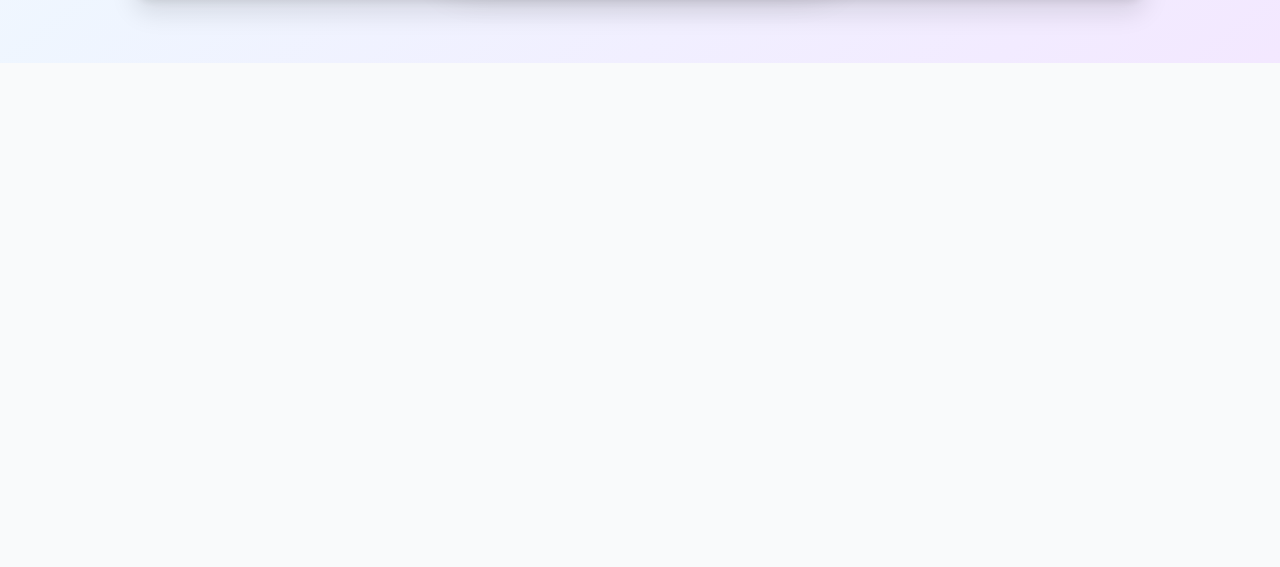
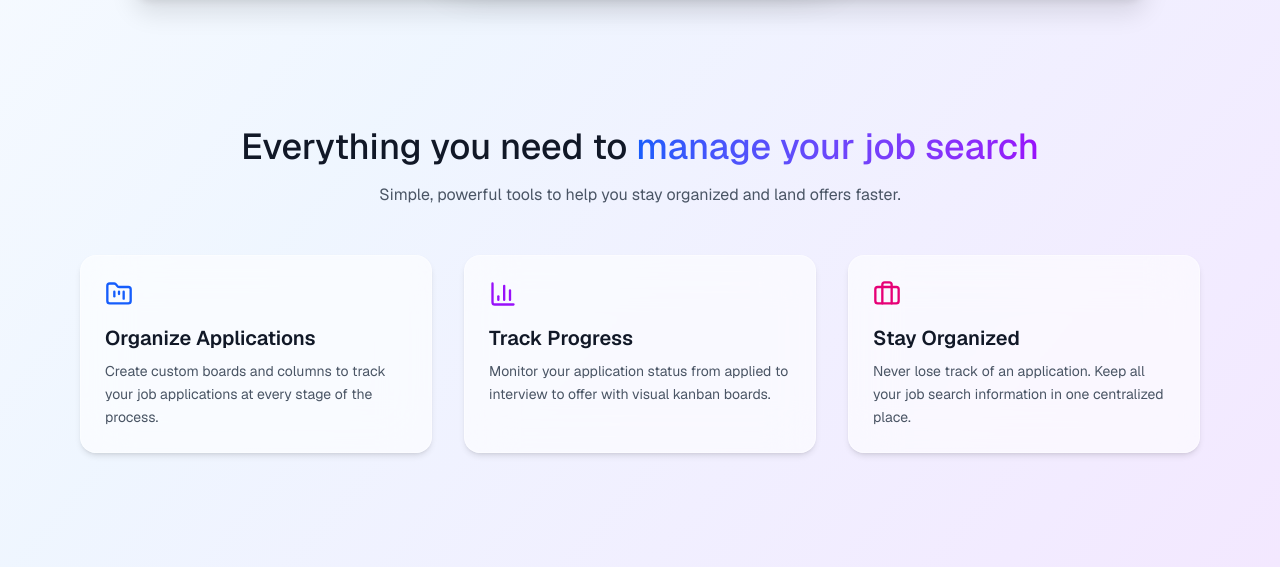
Before and after one commit to SuryaDeepikaPadala/nextjs-job-tracker, a Next.js app: page / in a window 1280 px wide. Shown: the part 1020-1587 px from the top of the page. Before the commit the page ends 1083 px from the top, so only its background shows below. Built offline with nearby package versions, Linux system fonts and the light colour scheme.

Commit message:
feat(ui): add FeatureTabs section with modern styling

```diff
--- /dev/null
+++ b/app/components/FeatureTabs.tsx
@@ -0,0 +1,65 @@
+import { Briefcase, BarChart3, FolderKanban } from "lucide-react"
+
+const FeatureTabs = () => {
+  const tabs = [
+    {
+      title: "Organize Applications",
+      theory:
+        "Create custom boards and columns to track your job applications at every stage of the process.",
+      icon: <FolderKanban className="text-blue-600" size={28} />,
+    },
+    {
+      title: "Track Progress",
+      theory:
+        "Monitor your application status from applied to interview to offer with visual kanban boards.",
+      icon: <BarChart3 className="text-purple-600" size={28} />,
+    },
+    {
+      title: "Stay Organized",
+      theory:
+        "Never lose track of an application. Keep all your job search information in one centralized place.",
+      icon: <Briefcase className="text-pink-600" size={28} />,
+    },
+  ]
+
+  return (
+    <section className="w-full max-w-6xl mx-auto px-4 py-16">
+
+      {/* Heading */}
+      <div className="text-center mb-12 space-y-4">
+        <h2 className="text-3xl md:text-4xl font-medium">
+          Everything you need to{" "}
+          <span className="bg-linear-to-r from-blue-600 to-purple-600 bg-clip-text text-transparent">
+            manage your job search
+          </span>
+        </h2>
+
+        <p className="text-gray-600 max-w-xl mx-auto">
+          Simple, powerful tools to help you stay organized and land offers faster.
+        </p>
+      </div>
+
+      {/* Cards */}
+      <div className="grid md:grid-cols-3 gap-8">
+        {tabs.map((tab) => (
+          <div
+            key={tab.title}
+            className="group bg-white/60 backdrop-blur-xl border border-white/40 p-6 rounded-2xl shadow-md hover:shadow-xl transition-all hover:-translate-y-2"
+          >
+            <div className="mb-4">{tab.icon}</div>
+
+            <h3 className="text-xl font-semibold mb-2 group-hover:text-blue-500 transition  ">
+              {tab.title}
+            </h3>
+
+            <p className="text-gray-600 text-sm leading-relaxed">
+              {tab.theory}
+            </p>
+          </div>
+        ))}
+      </div>
+    </section>
+  )
+}
+
+export default FeatureTabs
--- a/app/page.tsx
+++ b/app/page.tsx
@@ -1,6 +1,7 @@
 import { MoveRightIcon } from "lucide-react"
 import Link from "next/link"
 import ImageSwitch from "./components/ImageSwitching"
+import FeatureTabs from "./components/FeatureTabs"
 
 const Home = () => {
   return (
@@ -8,7 +9,7 @@ const Home = () => {
 
       {/* Hero */}
       <main className="max-w-3xl text-center space-y-8">
-        <h2 className="text-5xl md:text-6xl font-bold leading-tight tracking-tight bg-linear-to-r from-blue-600 to-purple-600 bg-clip-text text-transparent">
+        <h2 className="text-5xl md:text-6xl font-medium leading-tight tracking-tight bg-linear-to-r from-blue-600 to-purple-600 bg-clip-text text-transparent">
           Track Your Job Applications Smarter
         </h2>
 
@@ -32,9 +33,13 @@ const Home = () => {
         </p>
       </main>
 
-      {/* Feature Section */}
+      {/* Image Section */}
       <section className="w-full max-w-5xl backdrop-blur-xl bg-white/60 p-8 rounded-3xl shadow-xl border border-white/40">
         <ImageSwitch />
+      </section>
+      {/* Feature Section */}
+      <section>
+        <FeatureTabs/>
       </section>
 
     </div>
```
